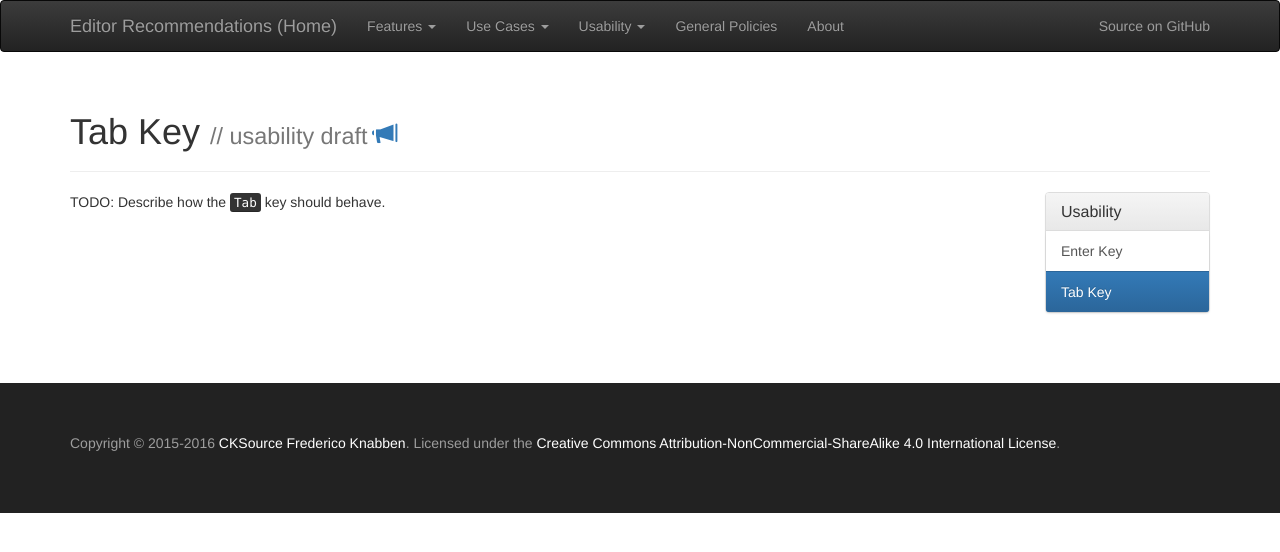
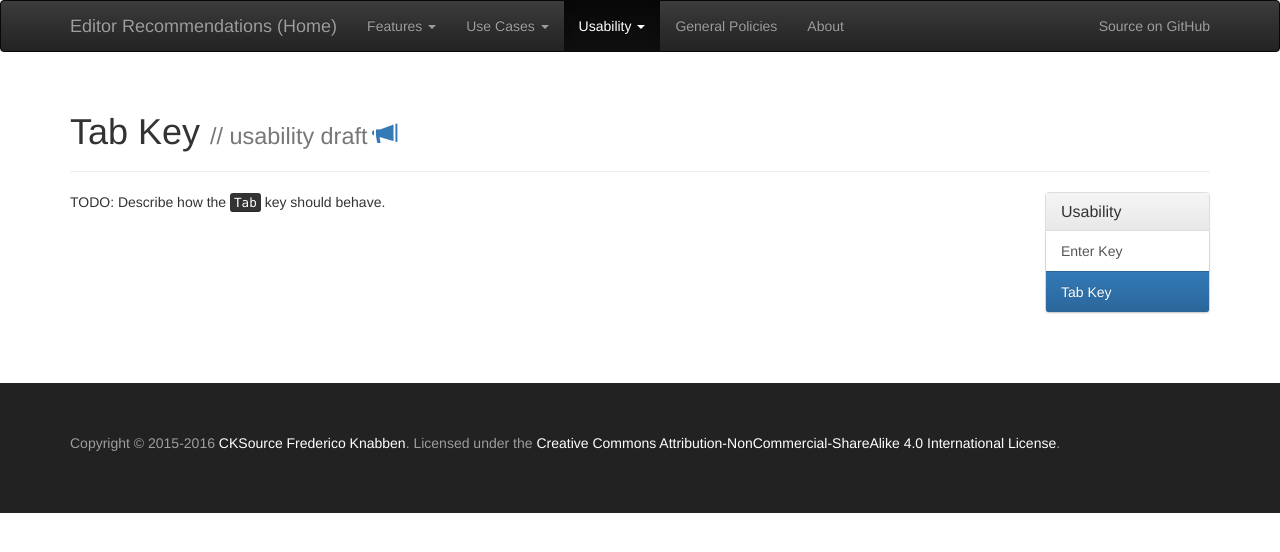
Before and after one commit to ckeditor/editor-recommendations, a Jekyll site: the page built from _usability/tab-key.md, in a window 1280 px wide. Shown: the top 552 px of the page. Built offline with Jekyll 4.4.1, drawn with Linux system fonts in a browser that asks for light colours; nearby versions of some CDN libraries.

Commit message:
Refs #28  Mark active navbar menu item
Fixed adding active class for first level as well.
Fixed checking for General Policies and About links.

```diff
--- a/_layouts/default.html
+++ b/_layouts/default.html
@@ -43,7 +43,15 @@
         </div>
         <div id="navbar" class="collapse navbar-collapse">
             <ul class="nav navbar-nav">
-                <li class="dropdown">
+                {% assign className = 'dropdown' %}
+                {% assign pageParts = page.url | split: '/' %}
+                {% for part in pageParts %}
+                    {% if part == 'features' %}
+                        {% assign className = 'dropdown active' %}
+                        {% break %}
+                    {% endif %}
+                {% endfor %}
+                <li class="{{ className }}">
                     <a href="#" class="dropdown-toggle" data-toggle="dropdown" role="button" aria-haspopup="true" aria-expanded="false">Features <span class="caret"></span></a>
                     <ul class="dropdown-menu">
                         {% for item in site.features %}
@@ -55,7 +63,14 @@
                         {% endfor %}
                     </ul>
                 </li>
-                <li class="dropdown">
+                {% assign className = 'dropdown' %}
+                {% for part in pageParts %}
+                    {% if part == 'use-cases' %}
+                        {% assign className = 'dropdown active' %}
+                        {% break %}
+                    {% endif %}
+                {% endfor %}
+                <li class="{{ className }}">
                     <a href="#" class="dropdown-toggle" data-toggle="dropdown" role="button" aria-haspopup="true" aria-expanded="false">Use Cases <span class="caret"></span></a>
                     <ul class="dropdown-menu">
                         {% for item in site["use-cases"] %}
@@ -67,7 +82,14 @@
                         {% endfor %}
                     </ul>
                 </li>
-                <li class="dropdown">
+                {% assign className = 'dropdown' %}
+                {% for part in pageParts %}
+                    {% if part == 'usability' %}
+                        {% assign className = 'dropdown active' %}
+                        {% break %}
+                    {% endif %}
+                {% endfor %}
+                <li class="{{ className }}">
                     <a href="#" class="dropdown-toggle" data-toggle="dropdown" role="button" aria-haspopup="true" aria-expanded="false">Usability <span class="caret"></span></a>
                     <ul class="dropdown-menu">
                         {% for item in site.usability %}
@@ -79,13 +101,15 @@
                         {% endfor %}
                     </ul>
                 </li>
+                {% assign pageLink = page.url | remove:'index.html' | replace:'/','' %}
+
                 {% assign className = '' %}
-                {% if page.url == '/general-policies' or page.url == '/general-policies/index.html' %}
+                {% if pageLink == 'general-policies' %}
                     {% assign className = 'active' %}
                 {% endif %}
                 <li class="{{ className }}"><a href="{{ site.baseurl }}/general-policies">General Policies</a></li>
                 {% assign className = '' %}
-                {% if page.url == '/about' or page.url == '/about/index.html' %}
+                {% if pageLink == 'about' %}
                     {% assign className = 'active' %}
                 {% endif %}
                 <li class="{{ className }}"><a href="{{ site.baseurl }}/about">About</a></li>
```
